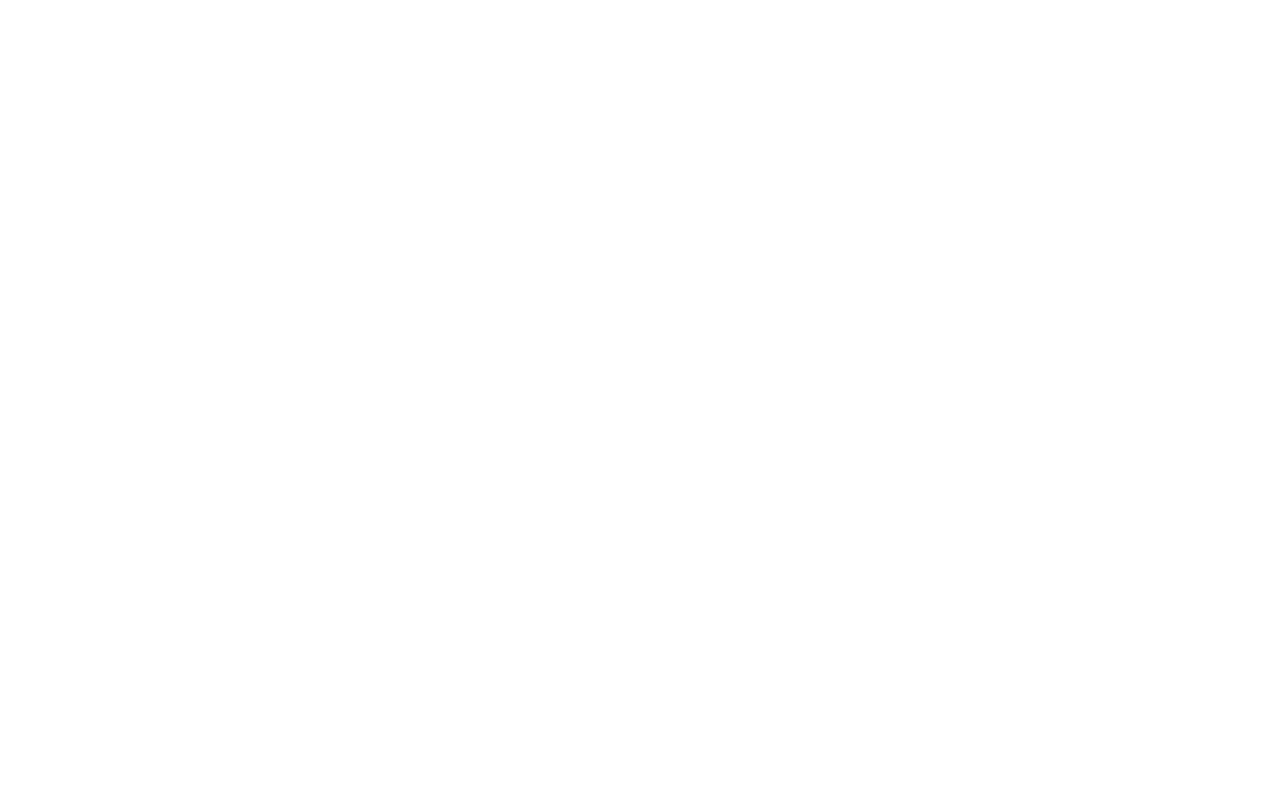
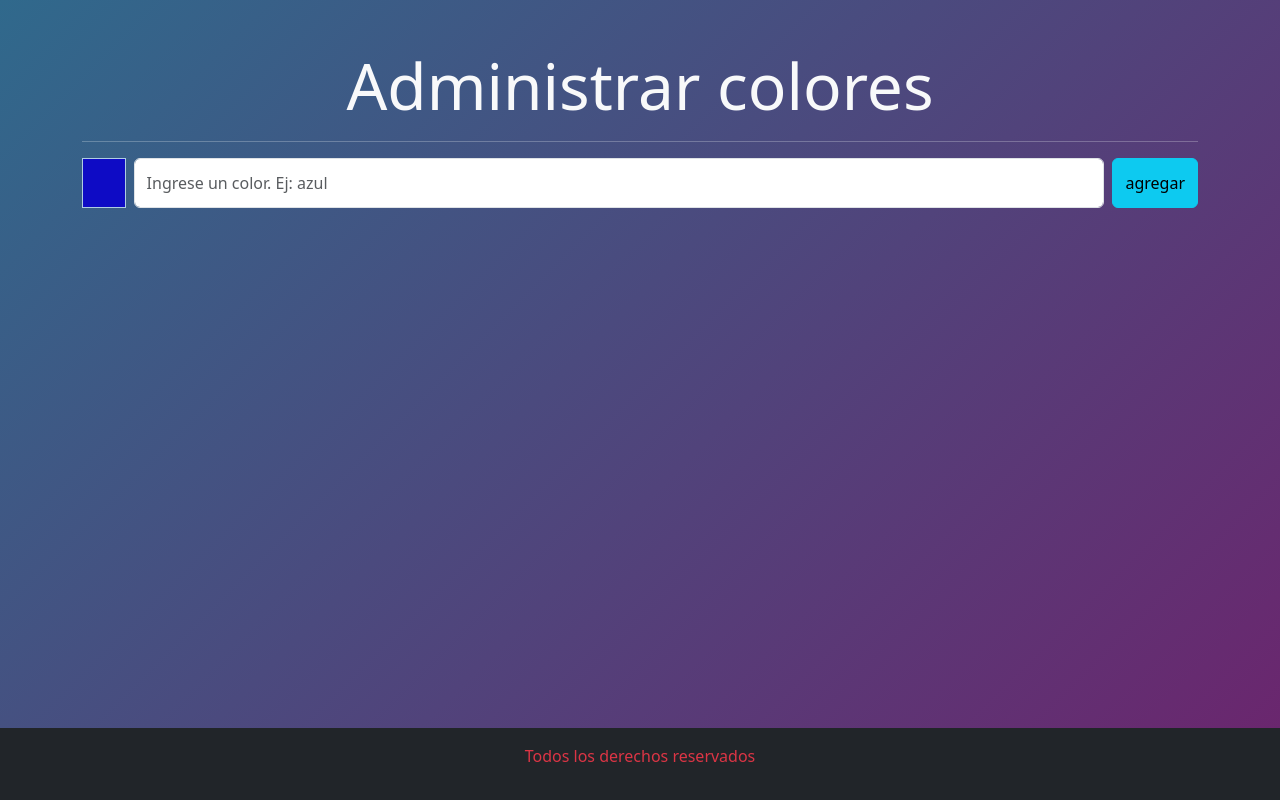
Before and after one commit to ruizemanuelm/ej_react_6, a React (Vite) app: page / in a window 1280 px wide. Built offline with nearby package versions, Linux system fonts and the light colour scheme.

Commit message:
creacion de formulario

```diff
--- a/package.json
+++ b/package.json
@@ -10,7 +10,9 @@
     "preview": "vite preview"
   },
   "dependencies": {
+    "bootstrap": "^5.3.0",
     "react": "^18.2.0",
+    "react-bootstrap": "^2.7.4",
     "react-dom": "^18.2.0"
   },
   "devDependencies": {
--- a/src/App.css
+++ b/src/App.css
@@ -0,0 +1,17 @@
+#root {
+  min-height: 100vh;
+  display: flex;
+  flex-direction: column;
+  background-color: #30698c;
+background-image: linear-gradient(135deg, #30698c 0%, #6c246d 100%);
+}
+
+.main {
+  flex-grow: 1;
+}
+.caja-azul {
+	background-color:#0e0bc5;
+	border:1px solid #afcde3;
+  height: 50px;
+  width: 50px;
+}
--- a/src/App.jsx
+++ b/src/App.jsx
@@ -1,13 +1,23 @@
-import './App.css'
+import "bootstrap/dist/css/bootstrap.min.css";
+import { Container } from "react-bootstrap";
+import "./App.css";
+import Formulario from "./components/Formulario";
 
 function App() {
-
-
   return (
     <>
-
+      <Container className="my-5  main">
+        <section className="text-light ">
+        <h1 className=" text-center display-3">Administrar colores</h1>
+        <hr />
+        <Formulario></Formulario>
+        </section>
+      </Container>
+      <footer className="bg-dark p-3 text-danger text-center">
+        <p>Todos los derechos reservados </p>
+      </footer>
     </>
-  )
+  );
 }
 
-export default App
+export default App;
--- /dev/null
+++ b/src/components/Formulario.jsx
@@ -0,0 +1,18 @@
+import React from 'react';
+import { Form,Button } from 'react-bootstrap';
+
+const Formulario = () => {
+    return (
+        <div>
+            <Form>
+            <Form.Group className="mb-3 d-flex" controlId="formulario">
+            <div className="caja-azul me-2"></div>
+            <Form.Control className='me-2' type="text" placeholder="Ingrese un color. Ej: azul" />
+            <Button type='submit'  variant='info'>agregar</Button>
+      </Form.Group>
+            </Form>
+        </div>
+    );
+};
+
+export default Formulario;
--- /dev/null
+++ b/src/components/ItemColores.jsx
@@ -0,0 +1,13 @@
+import { ListGroup, Button } from "react-bootstrap";
+
+import React from 'react';
+
+const ItemColores = () => {
+    return (
+        <div>
+
+        </div>
+    );
+};
+
+export default ItemColores;
```
Also changed, not shown: src/components/Cards.jsx (added, +11 -0 lines), 1 other file (tests, documents, lock files or other folders).
